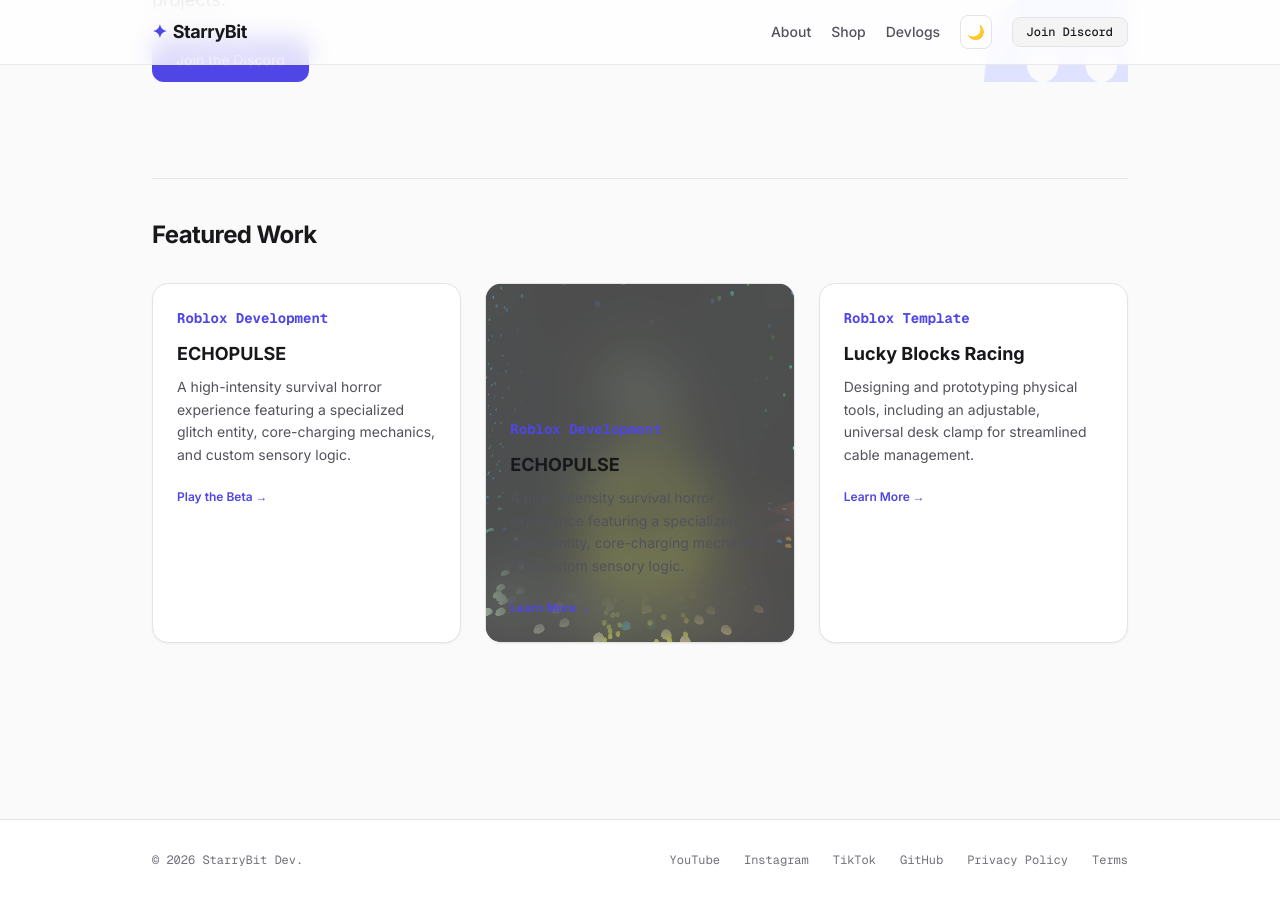
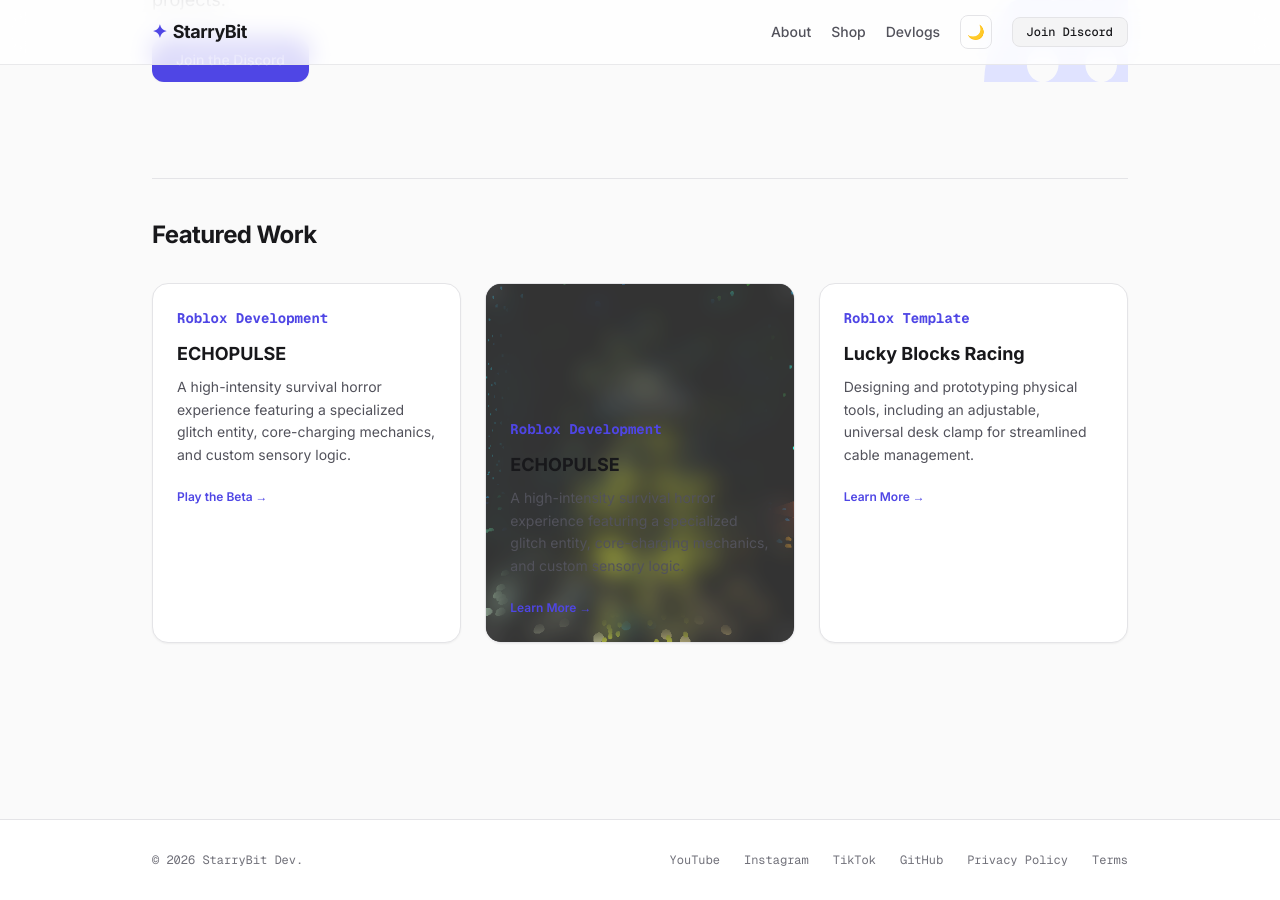
Before and after one commit to StarryBit/starrybit.github.io, a Jekyll site: the page built from index.html, in a window 1280 px wide and 900 px high, scrolled down 1323 px. Built offline with Jekyll 4.4.1, drawn with Linux system fonts in a browser that asks for light colours; nearby versions of some CDN libraries.

Commit message:
Update card.html

```diff
--- a/_includes/card.html
+++ b/_includes/card.html
@@ -11,7 +11,7 @@
 
     <!-- 2. Full-Card Seamless Blur & Readability Tint -->
     <!-- This replaces the divider line and blends across the entire image -->
-    <div class="absolute inset-0 bg-white/30 dark:bg-zinc-950/40 backdrop-blur-xl transition-colors duration-300 group-hover:bg-white/20 dark:group-hover:bg-zinc-950/30"></div>
+    <div class="absolute inset-0 bg-white/20 dark:bg-zinc-950/40 backdrop-blur-md transition-colors duration-300 group-hover:bg-white/20 dark:group-hover:bg-zinc-950/30"></div>
 
     <!-- 3. Text Content (Floating perfectly readable over the blurred sheet) -->
     <div class="relative z-10 w-full p-6">
```
